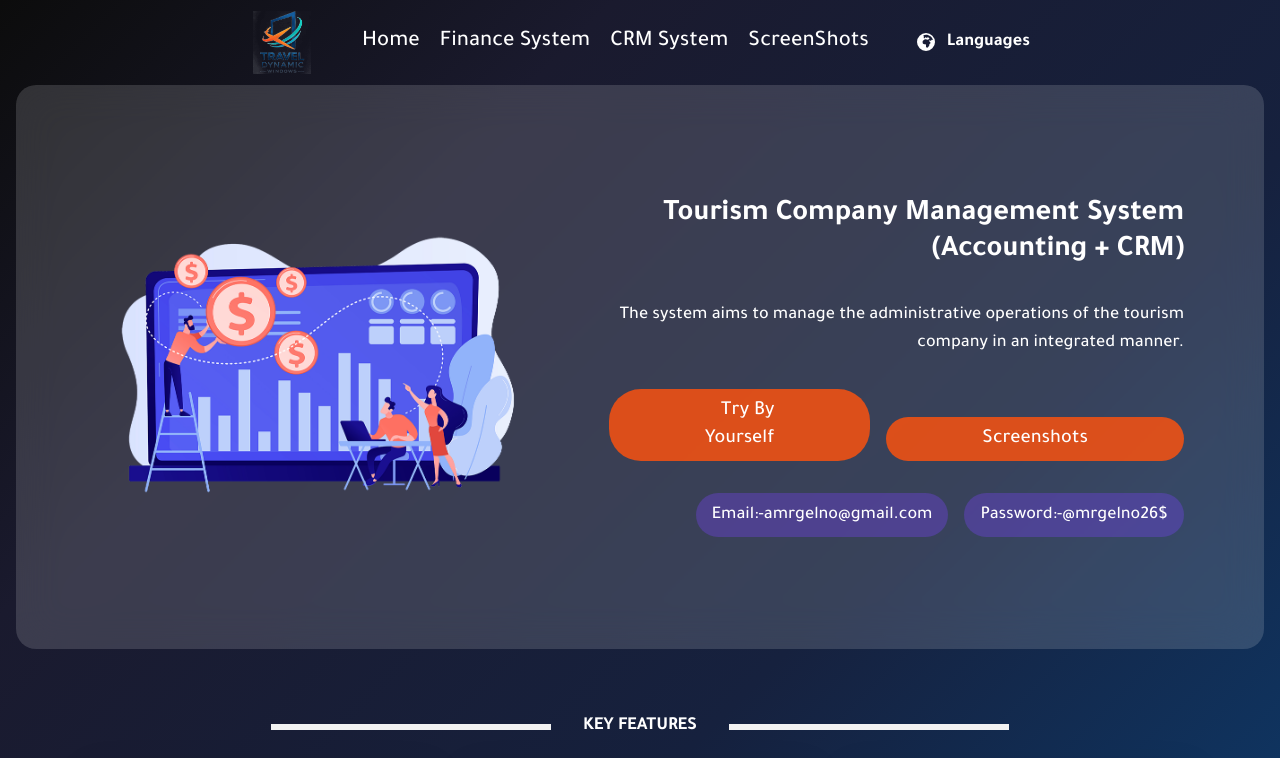
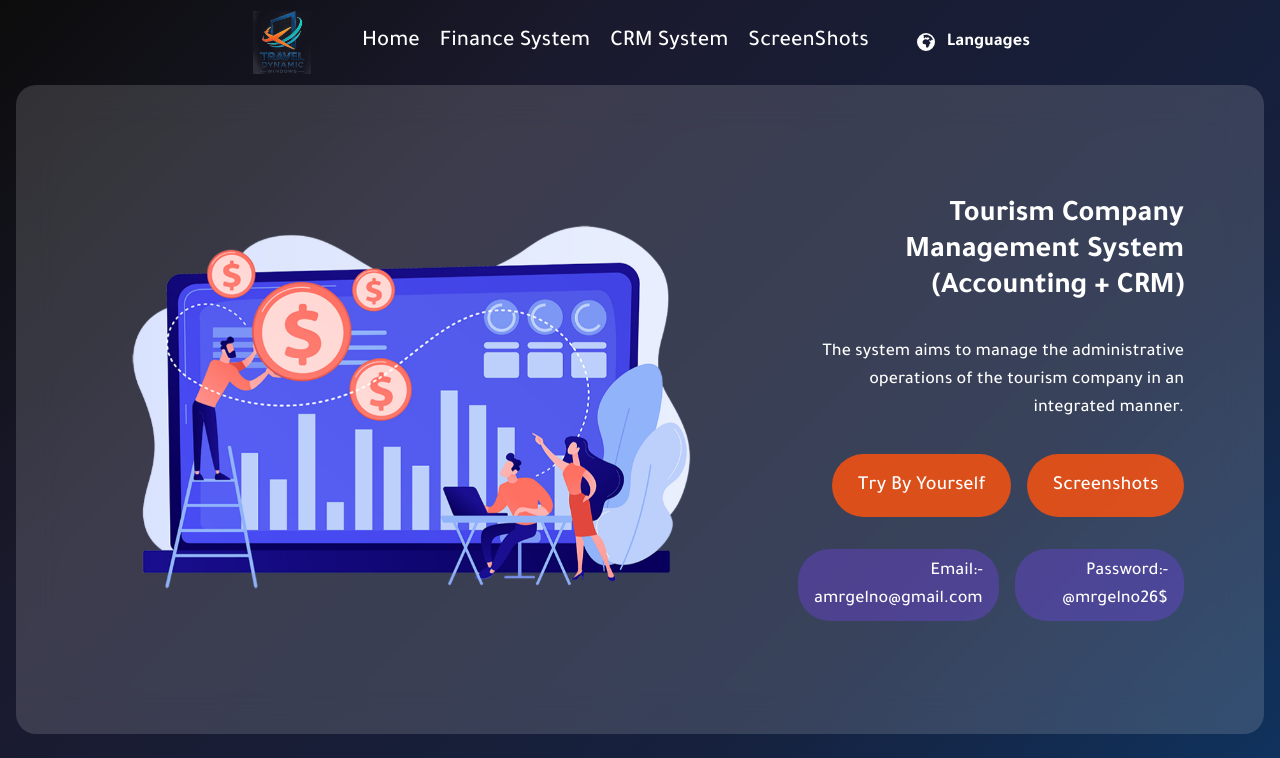
Before and after one commit to amrgelno/Tos-mvp, a React (Vite) app: page / in a window 1280 px wide. Shown: the top 758 px of the page. Built offline with nearby package versions, Linux system fonts and the light colour scheme.

Commit message:
Adjust padding for hero button styling

```diff
--- a/src/Sections/Hero/Hero.css
+++ b/src/Sections/Hero/Hero.css
@@ -42,7 +42,7 @@
 .heroBtn{
     background: #f95210d8;
     color: #fff;
-    padding:.5rem 6rem;
+    padding: 1.1rem 1.6rem;
     width: fit-content;
     border-radius: 2rem;
     cursor:pointer;
```
